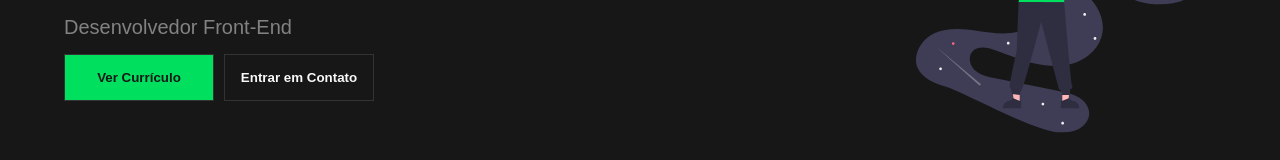
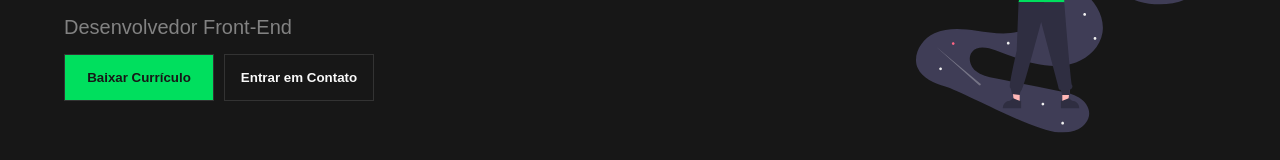
Before and after one commit to RamonPessoa/portifolio, a React (Vite) app: page / in a window 1280 px wide. Shown: the part 322-482 px from the top of the page. Built offline with nearby package versions, Linux system fonts and the light colour scheme; the HTML template or start-up script is replaced by a standard one.

Commit message:
Adicionado novo currículo O botão "ver currículo" foi alterado para "Baixar Currículo" iniciando um download em pdf

```diff
--- a/src/components/Hero/index.tsx
+++ b/src/components/Hero/index.tsx
@@ -1,6 +1,7 @@
 import React from 'react';
 import { Container } from './style';
 import logo from '@assets/logo.svg';
+import curriculo from '@assets/curriculo.pdf';
 import { useModal } from '@contexts/ModalContext';
 import ContactModal from '@components/ContactModal';
 
@@ -13,13 +14,10 @@ export default function Hero() {
           <h1>Olá, eu sou o Ramon Pessoa</h1>
           <p>Desenvolvedor Front-End</p>
           <div className='buttons'>
-            <a
-              href='https://docs.google.com/document/d/1B8Ru4jedRhcaP3C1eWX9_iEQUH47qnDnGt5lSLetcYU/edit?usp=sharing'
-              target='blank'
-            >
+            <a href={curriculo} download='Currículo_Ramon_Pessoa'>
               <button className='button download'>
                 <div className='circleD'></div>
-                <span>Ver Currículo</span>
+                <span>Baixar Currículo</span>
               </button>
             </a>
             <button className='button contato show-hide' onClick={handleClick}>
```
Also changed, not shown: 1 other file (tests, documents, lock files or other folders).
